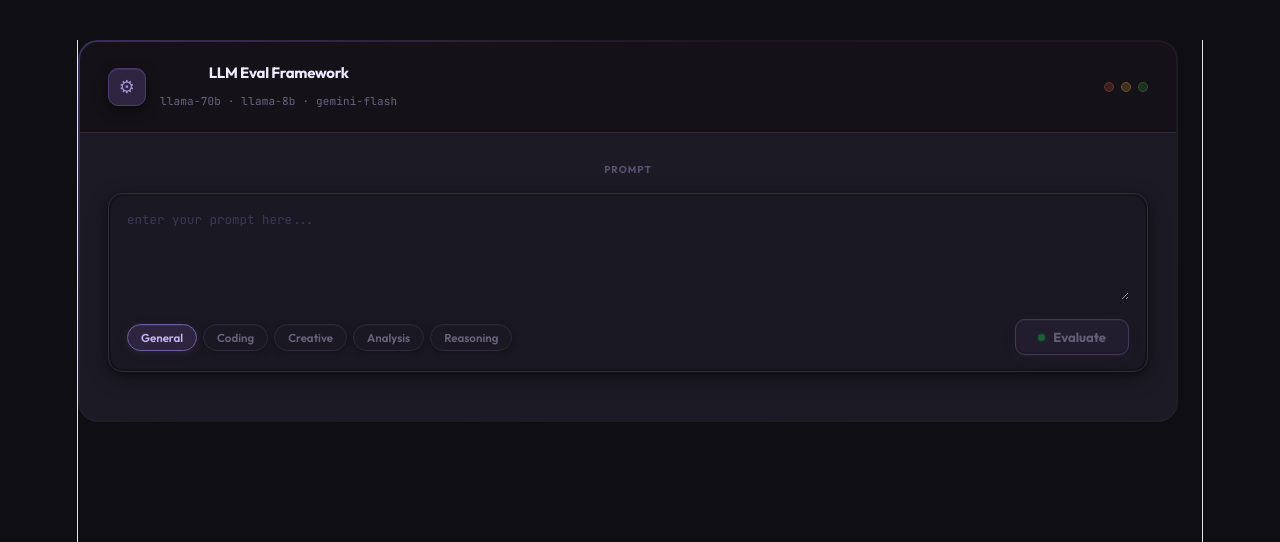
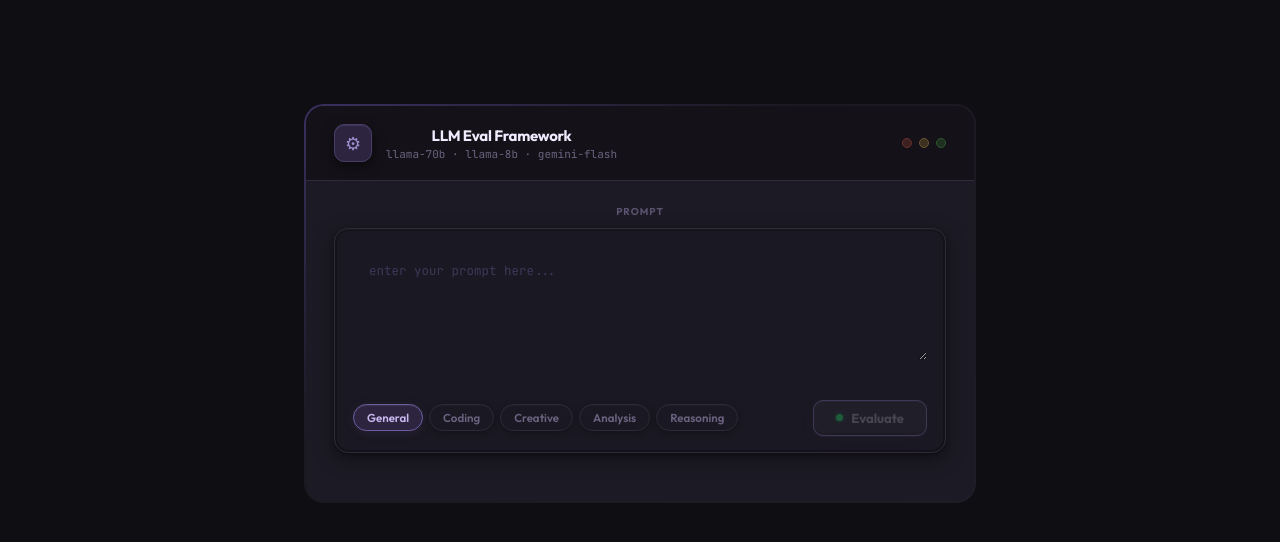
Before and after one commit to ananya26-cpu/llm-eval-framework, a React app: page / in a window 1280 px wide. Shown: the top 542 px of the page. Built offline with nearby package versions, Linux system fonts and the light colour scheme; the HTML template or start-up script is replaced by a standard one.

Commit message:
Add files via upload

```diff
--- a/index.css
+++ b/index.css
@@ -1,111 +1,112 @@
 :root {
-  --text: #6b6375;
-  --text-h: #08060d;
-  --bg: #fff;
-  --border: #e5e4e7;
-  --code-bg: #f4f3ec;
-  --accent: #aa3bff;
-  --accent-bg: rgba(170, 59, 255, 0.1);
-  --accent-border: rgba(170, 59, 255, 0.5);
-  --social-bg: rgba(244, 243, 236, 0.5);
-  --shadow:
-    rgba(0, 0, 0, 0.1) 0 10px 15px -3px, rgba(0, 0, 0, 0.05) 0 4px 6px -2px;
-
-  --sans: system-ui, 'Segoe UI', Roboto, sans-serif;
-  --heading: system-ui, 'Segoe UI', Roboto, sans-serif;
-  --mono: ui-monospace, Consolas, monospace;
-
-  font: 18px/145% var(--sans);
-  letter-spacing: 0.18px;
-  color-scheme: light dark;
-  color: var(--text);
-  background: var(--bg);
-  font-synthesis: none;
-  text-rendering: optimizeLegibility;
-  -webkit-font-smoothing: antialiased;
-  -moz-osx-font-smoothing: grayscale;
-
-  @media (max-width: 1024px) {
-    font-size: 16px;
-  }
+  --bg: #0f0f14;
+  --bg-elevated: #1a1a22;
+  --text: #e4e4e7;
+  --text-dim: #8b8b96;
+  --accent: #a855f7;
+  --accent-hover: #9333ea;
+  --border: #2a2a35;
+  --radius: 10px;
+  font-family: -apple-system, BlinkMacSystemFont, 'Segoe UI', Roboto, sans-serif;
 }
 
-@media (prefers-color-scheme: dark) {
-  :root {
-    --text: #9ca3af;
-    --text-h: #f3f4f6;
-    --bg: #16171d;
-    --border: #2e303a;
-    --code-bg: #1f2028;
-    --accent: #c084fc;
-    --accent-bg: rgba(192, 132, 252, 0.15);
-    --accent-border: rgba(192, 132, 252, 0.5);
-    --social-bg: rgba(47, 48, 58, 0.5);
-    --shadow:
-      rgba(0, 0, 0, 0.4) 0 10px 15px -3px, rgba(0, 0, 0, 0.25) 0 4px 6px -2px;
-  }
+* {
+  box-sizing: border-box;
+}
 
-  #social .button-icon {
-    filter: invert(1) brightness(2);
-  }
+html, body {
+  margin: 0;
+  min-height: 100vh;
 }
 
 body {
-  margin: 0;
+  background: var(--bg);
+  color: var(--text);
+  display: flex;
+  align-items: center;
+  justify-content: center;
 }
 
 #root {
-  width: 1126px;
-  max-width: 100%;
-  margin: 0 auto;
+  width: 100%;
+  max-width: 720px;
+  padding: 64px 24px;
   text-align: center;
-  border-inline: 1px solid var(--border);
-  min-height: 100svh;
-  display: flex;
-  flex-direction: column;
-  box-sizing: border-box;
-}
-
-h1,
-h2 {
-  font-family: var(--heading);
-  font-weight: 500;
-  color: var(--text-h);
 }
 
 h1 {
-  font-size: 56px;
-  letter-spacing: -1.68px;
-  margin: 32px 0;
-  @media (max-width: 1024px) {
-    font-size: 36px;
-    margin: 20px 0;
-  }
-}
-h2 {
-  font-size: 24px;
-  line-height: 118%;
-  letter-spacing: -0.24px;
-  margin: 0 0 8px;
-  @media (max-width: 1024px) {
-    font-size: 20px;
-  }
-}
-p {
-  margin: 0;
+  font-size: 48px;
+  font-weight: 600;
+  letter-spacing: -1px;
+  margin: 0 0 40px;
+  color: var(--text);
 }
 
-code,
-.counter {
-  font-family: var(--mono);
-  display: inline-flex;
-  border-radius: 4px;
-  color: var(--text-h);
+h2 {
+  font-size: 22px;
+  font-weight: 500;
+  margin: 0 0 12px;
+  color: var(--text);
 }
 
-code {
-  font-size: 15px;
-  line-height: 135%;
-  padding: 4px 8px;
-  background: var(--code-bg);
+textarea {
+  width: 100%;
+  min-height: 140px;
+  padding: 16px;
+  font-size: 16px;
+  font-family: inherit;
+  color: var(--text);
+  background: var(--bg-elevated);
+  border: 1px solid var(--border);
+  border-radius: var(--radius);
+  resize: vertical;
+  outline: none;
+  transition: border-color 0.15s ease;
 }
+
+textarea::placeholder {
+  color: var(--text-dim);
+}
+
+textarea:focus {
+  border-color: var(--accent);
+}
+
+button {
+  margin-top: 24px;
+  padding: 12px 32px;
+  font-size: 16px;
+  font-weight: 500;
+  color: #fff;
+  background: var(--accent);
+  border: none;
+  border-radius: var(--radius);
+  cursor: pointer;
+  transition: background 0.15s ease;
+}
+
+button:hover {
+  background: var(--accent-hover);
+}
+
+button:disabled {
+  background: var(--border);
+  color: var(--text-dim);
+  cursor: not-allowed;
+}
+
+/* Generic card style for results/model comparisons, if your markup uses .card or similar */
+.card,
+.result-card {
+  margin-top: 24px;
+  padding: 20px;
+  background: var(--bg-elevated);
+  border: 1px solid var(--border);
+  border-radius: var(--radius);
+  text-align: left;
+}
+
+.winner {
+  border-color: var(--accent);
+  box-shadow: 0 0 0 1px var(--accent-border, rgba(168, 85, 247, 0.4));
+}
```
